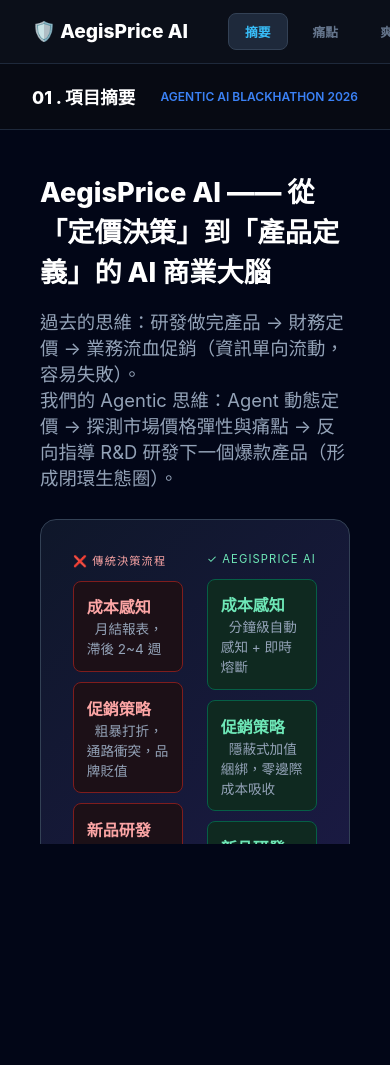
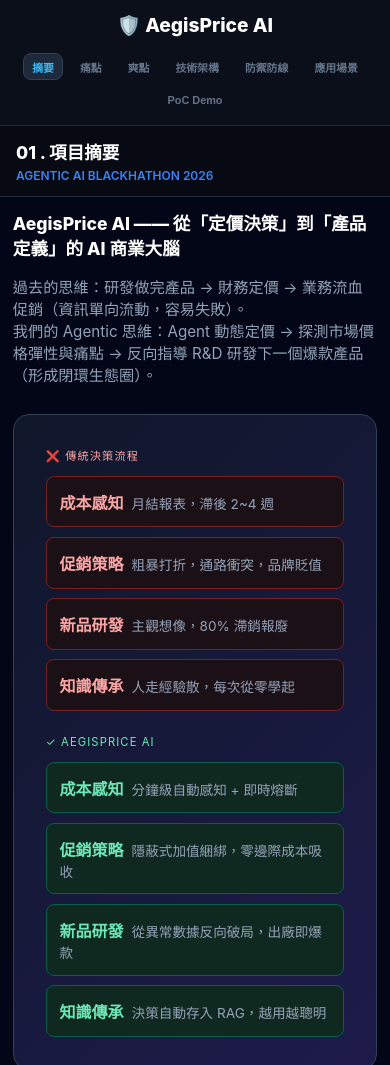
Before and after one commit to cloudatasus/AegisPrice-AI, a plain HTML site: page index.html in a window 390 px wide. Shown: the top 1065 px of the page. Before the commit the page ends 844 px from the top, so only its background shows below. Drawn offline with Linux system fonts and the light colour scheme.

Commit message:
feat: add RWD responsive support

```diff
--- a/index.html
+++ b/index.html
@@ -2,6 +2,7 @@
 <html lang="zh-TW">
 <head>
     <meta charset="UTF-8">
+    <meta name="viewport" content="width=device-width, initial-scale=1.0">
     <title>🛡️ AegisPrice AI - C-Suite 企業戰略決策大腦</title>
     <style>
         :root {
@@ -128,6 +129,26 @@
         /* nav 按鈕動態 */
         .nav-item{transition:all 0.2s ease;}
         .nav-item:hover{transform:translateY(-1px);}
+    @media(max-width:768px){
+        [style*="grid-template-columns"]{grid-template-columns:1fr!important;}
+        [style*="display:grid"]{grid-template-columns:1fr!important;}
+        body{overflow:auto;height:auto;}
+        .top-nav{flex-direction:column;padding:0.8rem 1rem;}
+        .brand-zone{margin-right:0;}
+        .slide-nav-list{flex-wrap:wrap;justify-content:center;}
+        .nav-item{padding:0.4rem 0.7rem;font-size:0.72rem;}
+        .main-content{overflow:visible;}
+        .top-bar{height:auto;padding:0.8rem 1rem;flex-direction:column;gap:0.3rem;align-items:flex-start;}
+        .viewport{padding:1.2rem;}
+        .slide-view h2{font-size:1.3rem;}
+        .slide-view .subtitle{font-size:0.95rem;}
+        .tech-points{grid-template-columns:1fr;}
+    }
+    @media(max-width:480px){
+        .viewport{padding:0.8rem;}
+        .slide-view h2{font-size:1.1rem;}
+        .nav-item{padding:0.3rem 0.5rem;font-size:0.68rem;}
+    }
     </style>
 </head>
 <body>
```
Also changed, not shown: demo.html (+14 -0 lines).
